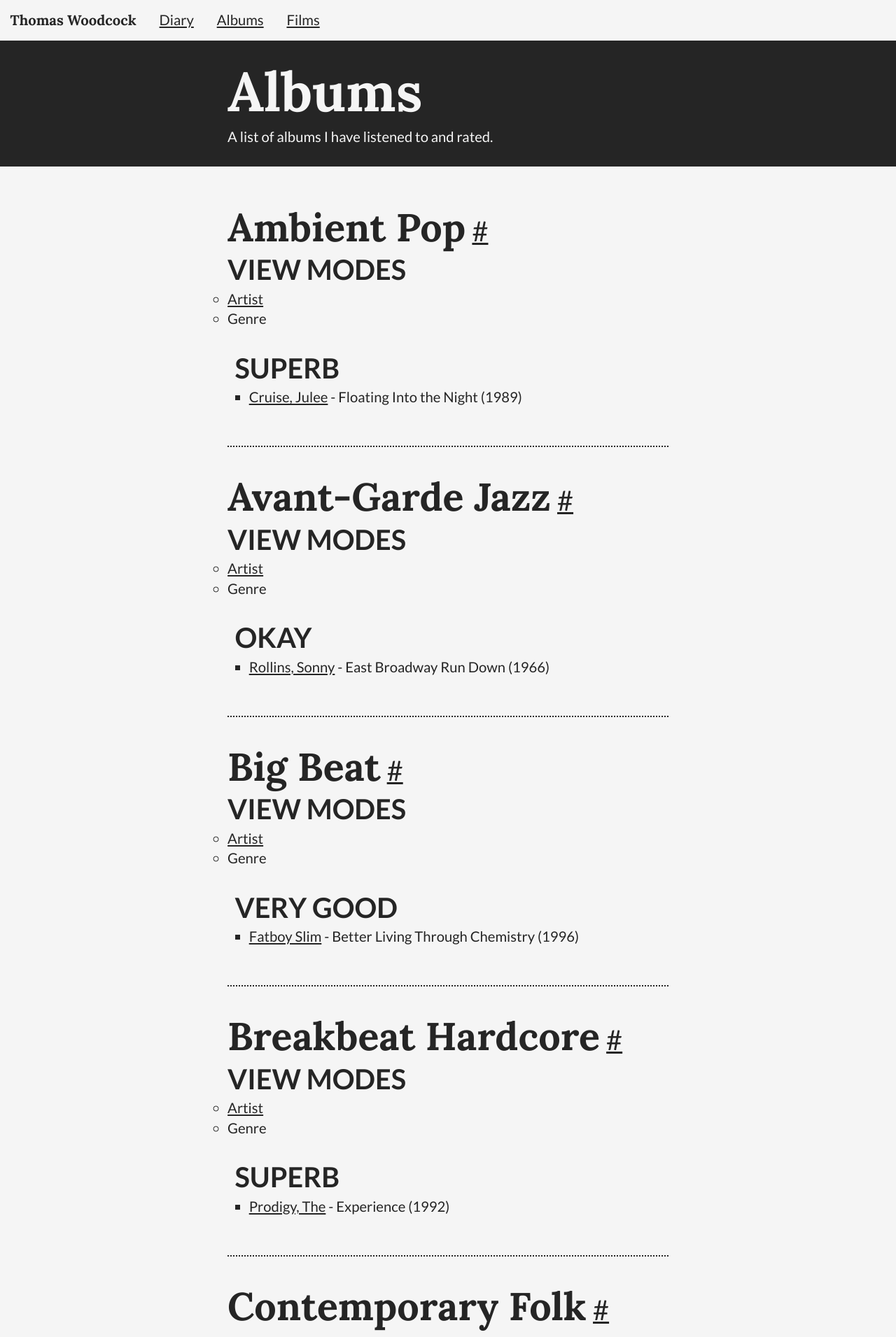
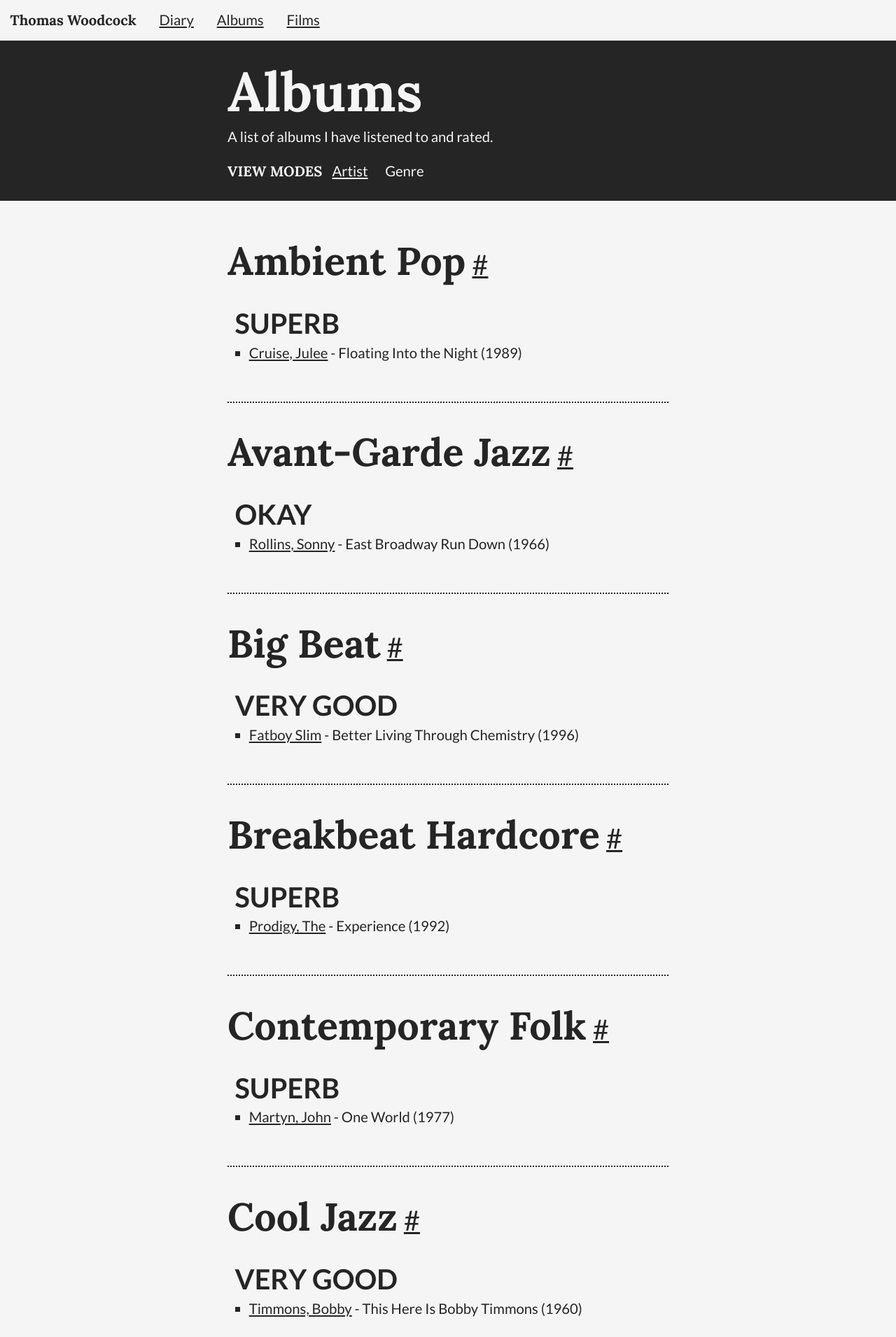
Before and after one commit to thomaswoodcock/thomaswoodcock.github.io, a Jekyll site: the page built from albums/genres.html, in a window 1280 px wide. Shown: the top 1911 px of the page at 70% size. Built offline with Jekyll 4.4.1, drawn with Linux system fonts in a browser that asks for light colours; some of the changed text lies outside the part shown.

Commit message:
Fixes view modes

```diff
--- a/_includes/library-by-genre.html
+++ b/_includes/library-by-genre.html
@@ -1,6 +1,11 @@
 <header class="header">
   <h1>{{ page.title }}</h1>
   <p>{{ page.description }}</p>
+  <ul>
+    <h2>VIEW MODES</h2>
+    <li><a href="{{ peoplepath }}">{{ persontitle }}</a></li>
+    <li>Genre</li>
+  </ul>
 </header>
 <article class="content">
   {% assign genres = genredata | sort_natural: "name" %}
@@ -11,11 +16,6 @@
         <header>
           <h2 id="{{ slug }}">{{ genre.name }}</h2>
           <a href="#{{ slug }}" aria-label="link to {{ genre.name }}">#</a>
-          <ul>
-            <h3>VIEW MODES</h3>
-            <li><a href="{{ peoplepath }}">{{ persontitle }}</a></li>
-            <li>Genre</li>
-          </ul>
         </header>
         <ul>
           {% assign grouped_works = workdata | where_exp: "work", "work.genre
--- a/_includes/library-by-person.html
+++ b/_includes/library-by-person.html
@@ -1,6 +1,11 @@
 <header class="header">
   <h1>{{ page.title }}</h1>
   <p>{{ page.description }}</p>
+  <ul>
+    <h2>VIEW MODES</h2>
+    <li>{{ persontitle }}</li>
+    <li><a href="{{ genrepath }}">Genre</a></li>
+  </ul>
 </header>
 <article class="content">
   {% assign people = peopledata | sort_natural: "name" %}
--- a/albums/genres.html
+++ b/albums/genres.html
@@ -6,5 +6,5 @@
 
 {% assign persontitle = "Artist" %}{% assign genredata = site.data.album-genres
 %}{% assign workdata = site.data.albums %}{% assign persondata =
-site.data.artists %}{% assign peoplepath = "/albums" %}{% include
-library-by-genre.html %}
+site.data.artists %}{% assign peoplepath = "/albums" %}{% assign genrepath =
+"/albums/genres" %}{% include library-by-genre.html %}
--- a/css/main.css
+++ b/css/main.css
@@ -152,7 +152,7 @@
   margin-top: var(--s0);
 }
 
-.header > ul > h3 {
+.header > ul > h2 {
   display: inline-block;
   font-size: var(--s0);
 }
```
